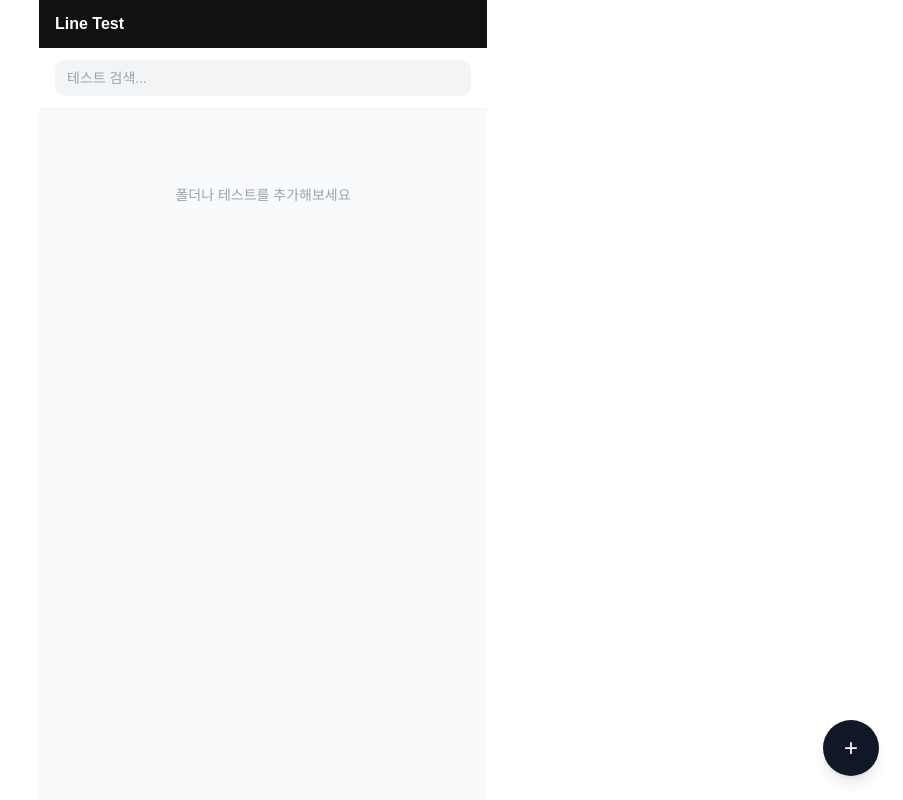
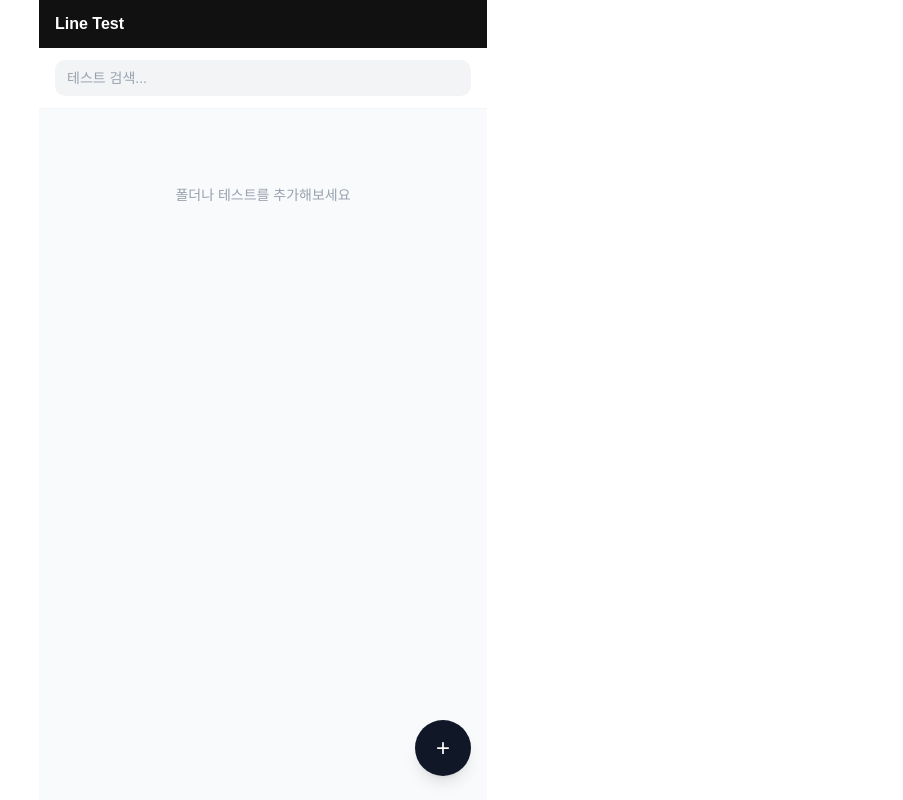
Before and after one commit to dyhwang9660-alt/line-test-manager, a React (Vite) app: page / in a window 1280 px wide. Shown: the whole page, without its empty margins (377-1280 px from the left). Built offline with nearby package versions, Linux system fonts and the light colour scheme.

Commit message:
fix: keep FAB inside max-w-md container

```diff
--- a/src/pages/Home.tsx
+++ b/src/pages/Home.tsx
@@ -273,9 +273,18 @@ export default function Home() {
         )}
       </div>
 
-      {/* FAB */}
+      {/* FAB 배경 클릭 닫기 */}
       {fabOpen && (
-        <div className="fixed bottom-24 right-6 flex flex-col gap-2 items-end z-20">
+        <div
+          className="fixed inset-0 z-10"
+          onClick={() => setFabOpen(false)}
+        />
+      )}
+
+      {/* FAB 컨테이너 — max-w-md 안에 고정 */}
+      <div className="fixed bottom-0 left-0 right-0 max-w-md mx-auto pointer-events-none z-20">
+        {fabOpen && (
+          <div className="absolute bottom-24 right-4 flex flex-col gap-2 items-end pointer-events-auto">
             <button
               onClick={() => { setShowFolderInput(true); setFabOpen(false) }}
               className="flex items-center gap-2 bg-white border border-gray-200 shadow-md rounded-full px-4 py-2.5 text-sm font-medium text-gray-700"
@@ -290,23 +299,15 @@ export default function Home() {
             </button>
           </div>
         )}
-
-      {/* FAB 배경 클릭 닫기 */}
-      {fabOpen && (
-        <div
-          className="fixed inset-0 z-10"
-          onClick={() => setFabOpen(false)}
-        />
-      )}
-
         <button
           onClick={() => setFabOpen(o => !o)}
-        className={`fixed bottom-6 right-6 w-14 h-14 rounded-full shadow-lg text-2xl flex items-center justify-center z-20 transition-transform ${
+          className={`absolute bottom-6 right-4 w-14 h-14 rounded-full shadow-lg text-2xl flex items-center justify-center pointer-events-auto transition-transform ${
             fabOpen ? 'bg-gray-700 rotate-45' : 'bg-gray-900'
           } text-white`}
         >
           +
         </button>
+      </div>
 
       <NewTestModal
         open={modalOpen}
```
Lines whose indentation alone changed are shown as unchanged.
